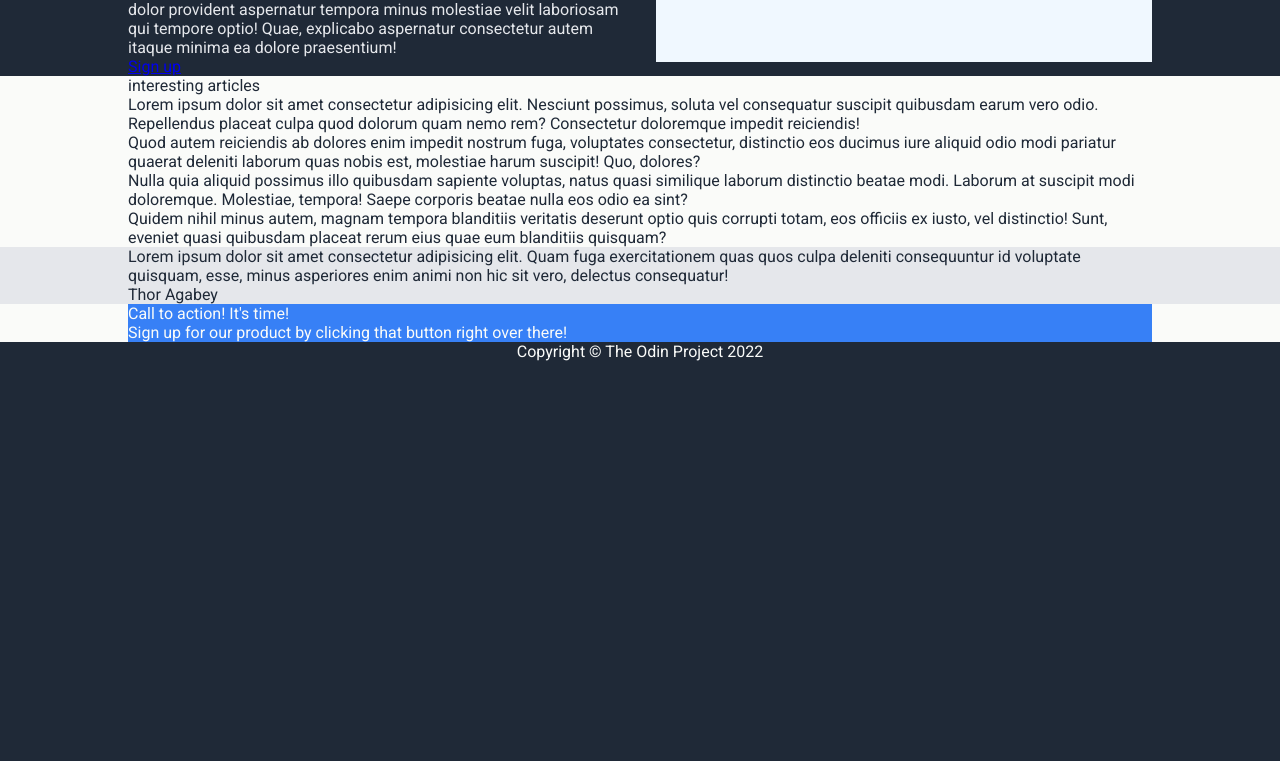
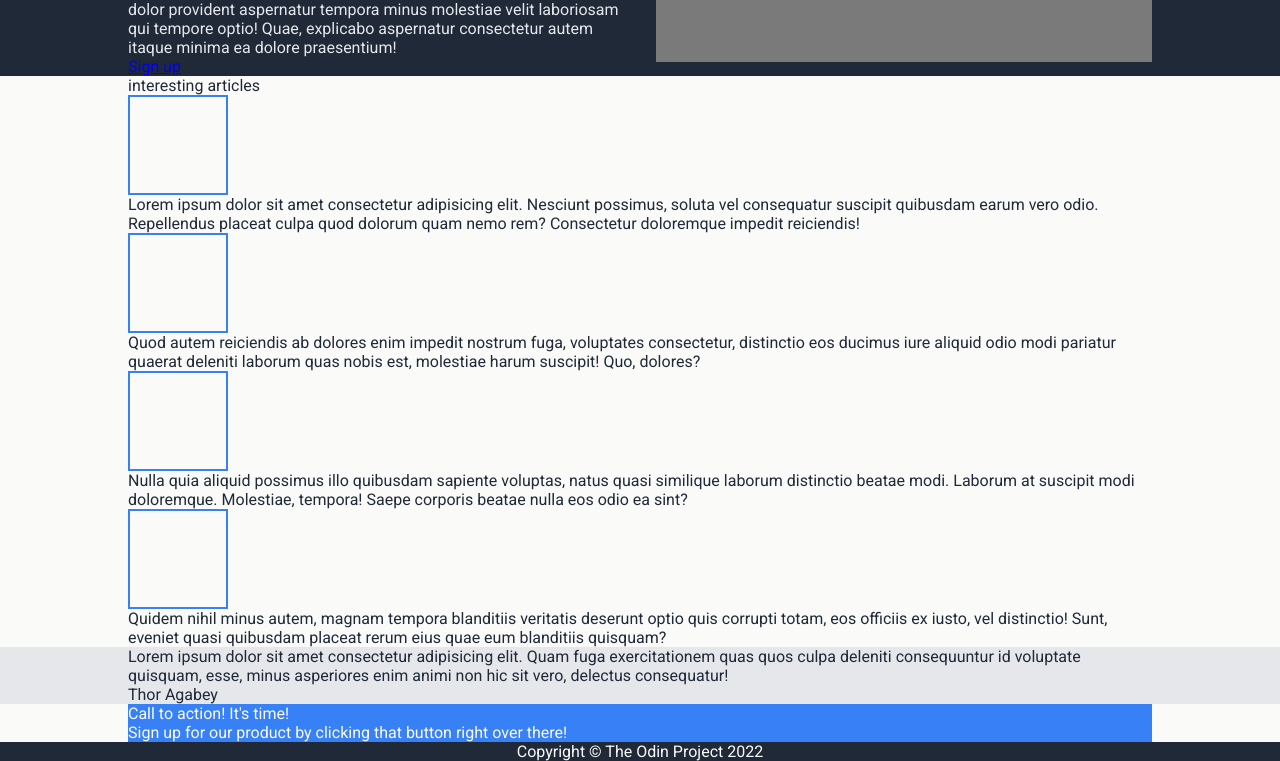
Before and after one commit to Zharvis/top-landing-page, a plain HTML site: page index.html in a window 1280 px wide. Shown: the part 57-818 px from the top of the page. Drawn offline with Linux system fonts and the light colour scheme.

Commit message:
feat: set size for article img placeholder

```diff
--- a/style/styles.css
+++ b/style/styles.css
@@ -56,7 +56,7 @@ body {
 .hero__image {
   width: calc((100vw - var(--spacer) - 2 * var(--content-padding)) / 2);
   height: 100px;
-  background-color: aliceblue;
+  background-color: hsl(0, 0%, 48%);
   flex-shrink: 0;
 }
 
@@ -65,6 +65,13 @@ body {
   padding: 0 var(--content-padding);
   color: var(--clr-primary);
 }
+
+.article__image {
+  width: 100px;
+  height: 100px;
+  border: 2px solid var(--clr-accent);
+}
+
 .quote {
   background-color: var(--clr-neutral-200);
   padding: 0 var(--content-padding);
```
